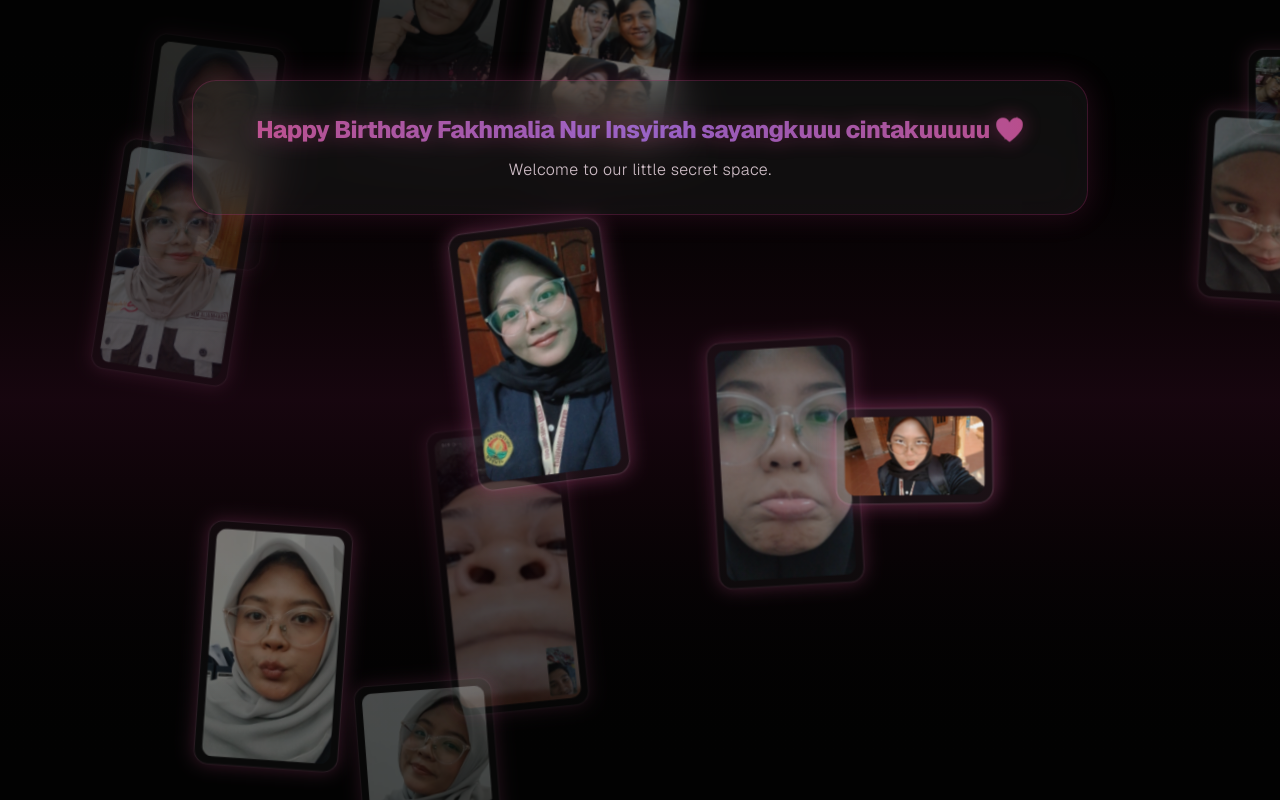
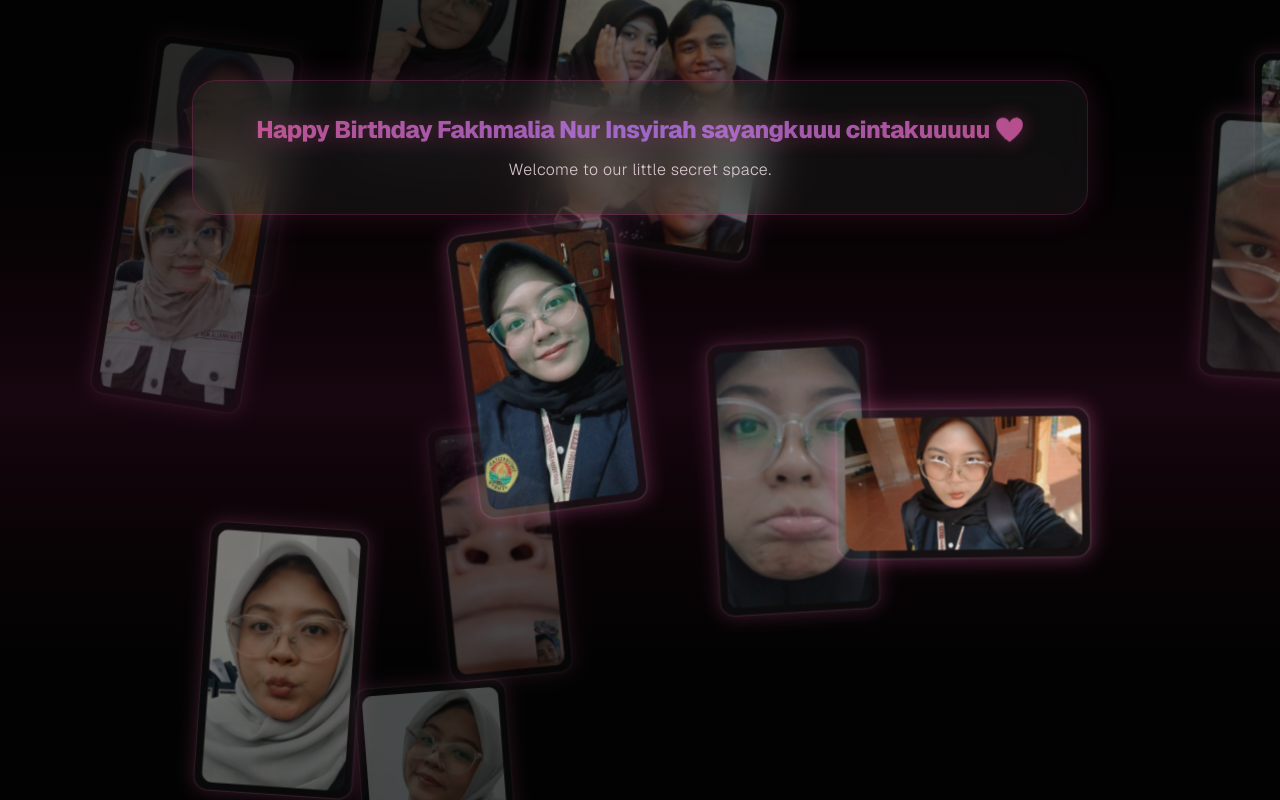
Before and after one commit to naufal-backup/naufal-backup.github.io, a Next.js app: page /secret/SuccessPage in a window 1280 px wide. Built offline with nearby package versions, Linux system fonts and the light colour scheme.

Commit message:
style: balance landscape and portrait image sizes

```diff
--- a/src/app/secret/SuccessPage/FloatingGallery.js
+++ b/src/app/secret/SuccessPage/FloatingGallery.js
@@ -38,8 +38,8 @@ export default function FloatingGallery({ images }) {
         return (
           <motion.div
             key={i}
-            className="absolute pointer-events-none"
-            style={{ left: startX, top: startY, width: "160px", zIndex: 10 }}
+            className="absolute pointer-events-none flex items-center justify-center"
+            style={{ left: startX, top: startY, zIndex: 10 }}
             initial={{ opacity: 0, scale: 0.8 }}
             animate={{
               opacity: 1,
@@ -57,7 +57,7 @@ export default function FloatingGallery({ images }) {
             }}
           >
             <motion.div
-              className="p-2 rounded-2xl shadow-[0_0_20px_rgba(255,105,180,0.4)] border border-pink-300/30 bg-white/5 backdrop-blur-md pointer-events-auto cursor-grab active:cursor-grabbing"
+              className="p-2 rounded-2xl shadow-[0_0_20px_rgba(255,105,180,0.4)] border border-pink-300/30 bg-white/5 backdrop-blur-md pointer-events-auto cursor-grab active:cursor-grabbing inline-flex"
               drag
               dragElastic={0.6}
               dragMomentum={false}
@@ -67,7 +67,7 @@ export default function FloatingGallery({ images }) {
               <img
                 src={`/Sayang/${img}`}
                 alt="Gallery"
-                className="w-full h-auto rounded-xl pointer-events-none"
+                className="w-auto h-auto max-w-[180px] max-h-[220px] md:max-w-[240px] md:max-h-[280px] rounded-xl pointer-events-none"
                 draggable="false"
               />
             </motion.div>
```
